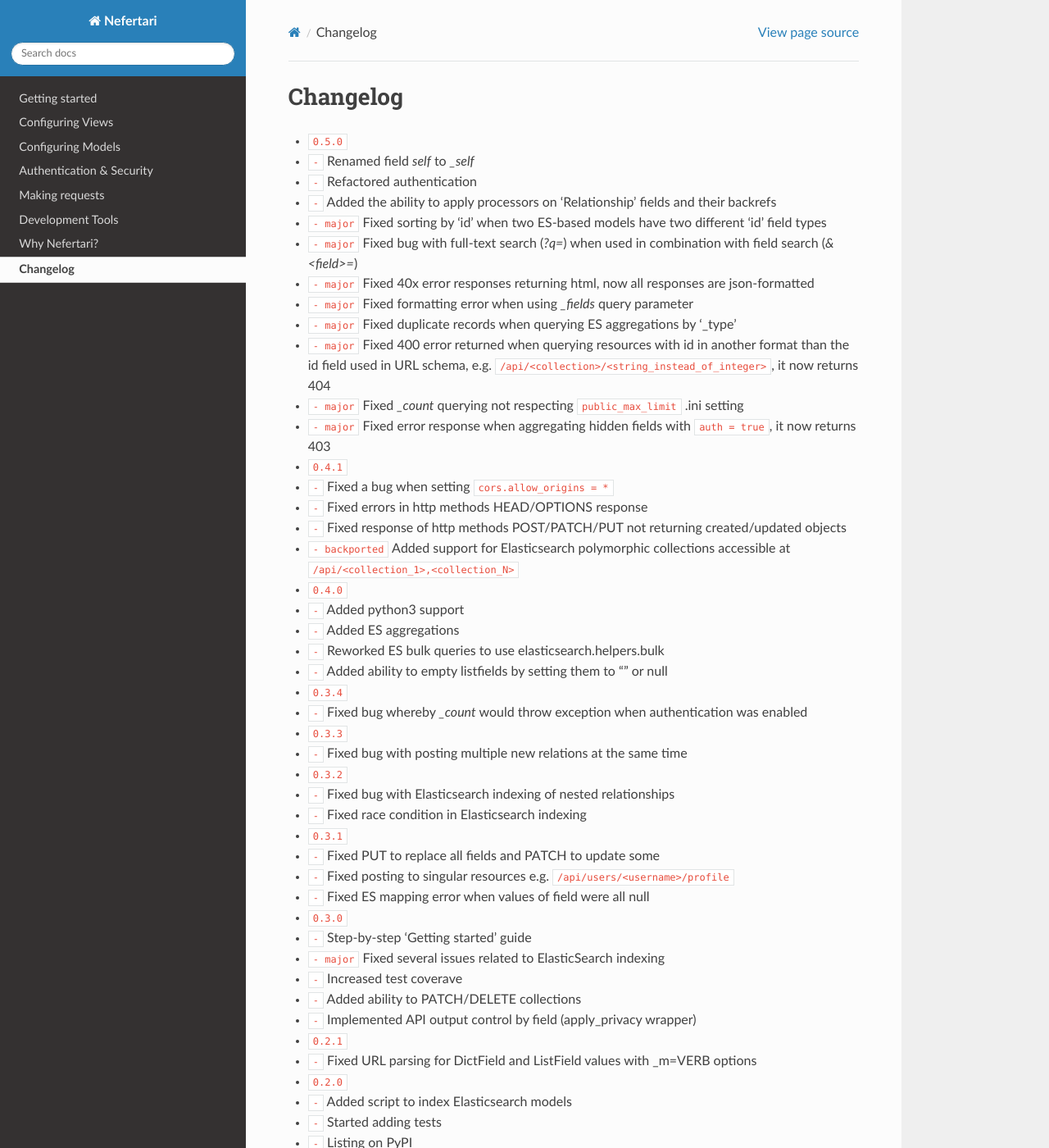
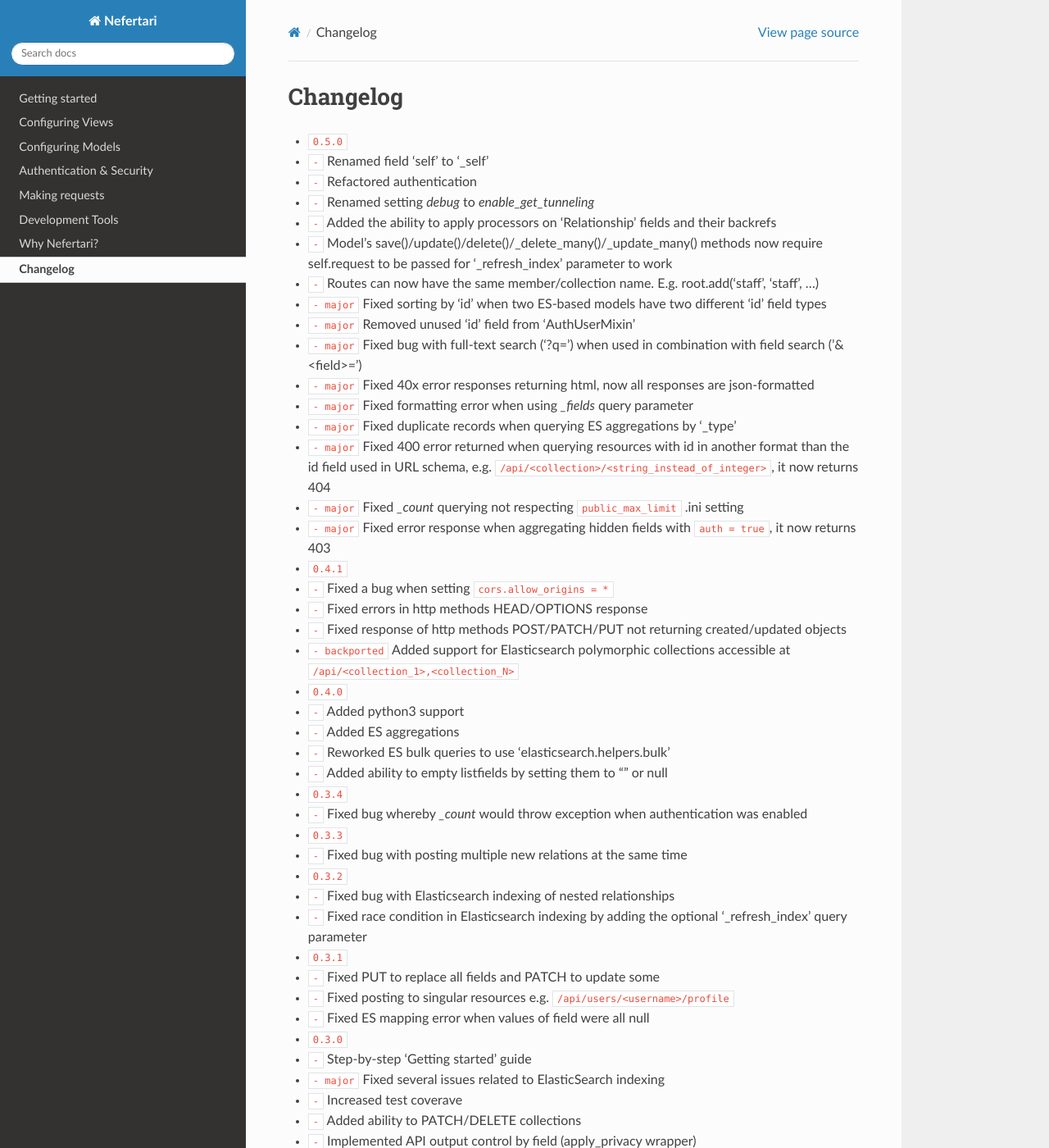
Before and after one commit to ramses-tech/nefertari, a Sphinx documentation site: the page built from docs/source/changelog.rst, in a window 1280 px wide and 1400 px high. Shown: the whole window at 82% size. Built offline with Sphinx 7.4.7 and the Read the Docs theme 2.0.0, drawn with Linux system fonts in a browser that asks for light colours; cross-references to code outside the pages are shown as plain code.

Commit message:
adding more changelogs

```diff
--- a/docs/source/changelog.rst
+++ b/docs/source/changelog.rst
@@ -2,17 +2,22 @@ Changelog
 =========
 
 * :release:`0.5.0 <2015-08-x>`
-* :feature:`-` Renamed field `self` to `_self`
+* :feature:`-` Renamed field 'self' to '_self'
 * :feature:`-` Refactored authentication
+* :feature:`-` Renamed setting `debug` to `enable_get_tunneling`
 * :feature:`-` Added the ability to apply processors on 'Relationship' fields and their backrefs
+* :feature:`-` Model's save()/update()/delete()/_delete_many()/_update_many() methods now require self.request to be passed for '_refresh_index' parameter to work
+* :feature:`-` Routes can now have the same member/collection name. E.g. root.add('staff', 'staff', ...)
 * :bug:`- major` Fixed sorting by 'id' when two ES-based models have two different 'id' field types
-* :bug:`- major` Fixed bug with full-text search (`?q=`) when used in combination with field search (`&<field>=`)
+* :bug:`- major` Removed unused 'id' field from 'AuthUserMixin'
+* :bug:`- major` Fixed bug with full-text search ('?q=') when used in combination with field search ('&<field>=')
 * :bug:`- major` Fixed 40x error responses returning html, now all responses are json-formatted
 * :bug:`- major` Fixed formatting error when using `_fields` query parameter
 * :bug:`- major` Fixed duplicate records when querying ES aggregations by '_type'
 * :bug:`- major` Fixed 400 error returned when querying resources with id in another format than the id field used in URL schema, e.g. ``/api/<collection>/<string_instead_of_integer>``, it now returns 404
 * :bug:`- major` Fixed `_count` querying not respecting ``public_max_limit`` .ini setting
 * :bug:`- major` Fixed error response when aggregating hidden fields with ``auth = true``, it now returns 403
+
 
 * :release:`0.4.1 <2015-07-07>`
 * :bug:`-` Fixed a bug when setting ``cors.allow_origins = *``
@@ -23,7 +28,7 @@ Changelog
 * :release:`0.4.0 <2015-06-14>`
 * :support:`-` Added python3 support
 * :feature:`-` Added ES aggregations
-* :feature:`-` Reworked ES bulk queries to use elasticsearch.helpers.bulk
+* :feature:`-` Reworked ES bulk queries to use 'elasticsearch.helpers.bulk'
 * :feature:`-` Added ability to empty listfields by setting them to "" or null
 
 * :release:`0.3.4 <2015-06-09>`
@@ -34,7 +39,7 @@ Changelog
 
 * :release:`0.3.2 <2015-06-03>`
 * :bug:`-` Fixed bug with Elasticsearch indexing of nested relationships
-* :bug:`-` Fixed race condition in Elasticsearch indexing
+* :bug:`-` Fixed race condition in Elasticsearch indexing by adding the optional '_refresh_index' query parameter
 
 * :release:`0.3.1 <2015-05-27>`
 * :bug:`-` Fixed PUT to replace all fields and PATCH to update some
```
